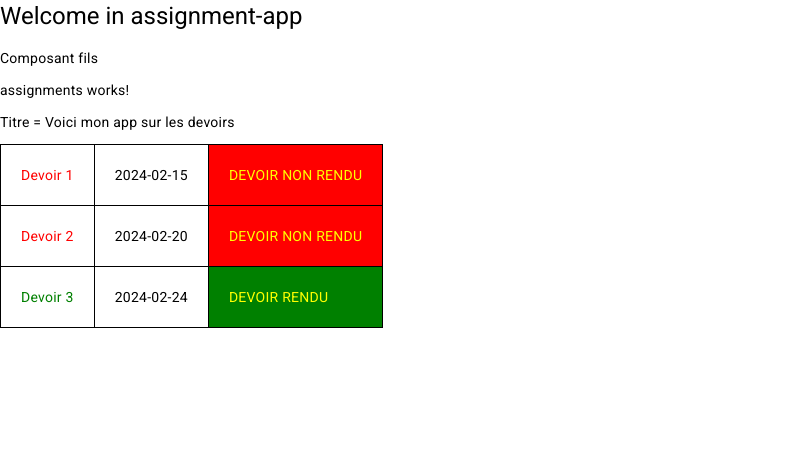
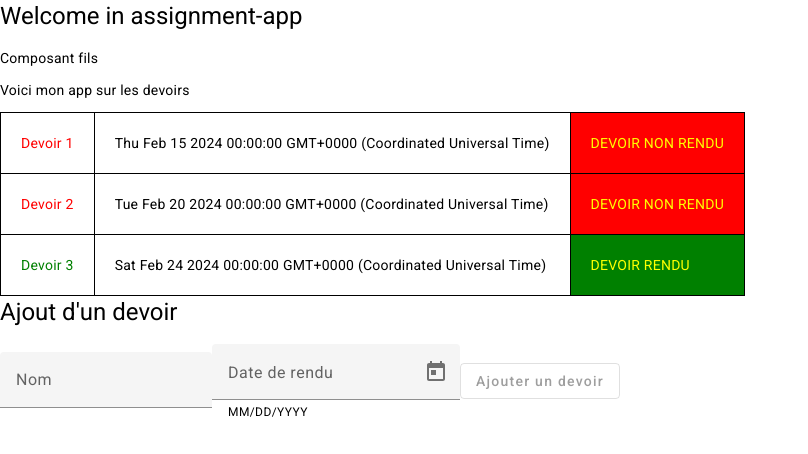
Before and after one commit to FiaritiaRahamison/coursAngular, an Angular app in the folder assignment-app/: page / in a window 1280 px wide. Shown: the top 454 px of the page, without its empty margins (0-808 px from the left). Built offline with nearby package versions, Linux system fonts and the light colour scheme.

Commit message:
Ajout d'un objet par un formulaire.

```diff
--- /dev/null
+++ b/assignment-app/src/app/assignments/assignment.model.ts
@@ -0,0 +1,5 @@
+export class Assignment {
+    nom!: string;
+    dateRendu!: Date
+    estRendu!: boolean
+}
--- a/assignment-app/src/app/assignments/assignments.component.css
+++ b/assignment-app/src/app/assignments/assignments.component.css
@@ -11,3 +11,9 @@ table, tr, td {
 .nonRendu {
     color: red;
 }
+
+.form {
+    display: flex;
+    flex-direction: column;
+    margin: 5px;
+}
--- a/assignment-app/src/app/assignments/assignments.component.html
+++ b/assignment-app/src/app/assignments/assignments.component.html
@@ -1,5 +1,4 @@
-<p>assignments works!</p>
-<p>Titre = {{ titre }}</p>
+<p>{{ titre }}</p>
 
 <table>
     <tbody>
@@ -23,3 +22,20 @@
         }
     </tbody>
 </table>
+
+<h1>Ajout d'un devoir</h1>
+<form ngForm #assignmentForm (submit)="onSubmit($event)">
+    <mat-form-field>
+        <input matInput [(ngModel)]="nomAssignment" placeholder="Nom"  name="nomAssignment">
+    </mat-form-field>
+
+    <mat-form-field>
+        <mat-label>Date de rendu</mat-label>
+        <input matInput [(ngModel)]="dateRendu" name="dateRendu" [matDatepicker]="picker">
+        <mat-hint>MM/DD/YYYY</mat-hint>
+        <mat-datepicker-toggle matIconSuffix [for]="picker"></mat-datepicker-toggle>
+        <mat-datepicker #picker></mat-datepicker>
+    </mat-form-field>
+
+    <button mat-stroked-button color="primary" [disabled]="nomAssignment=='' || dateRendu === undefined">Ajouter un devoir</button>
+</form>
--- a/assignment-app/src/app/assignments/assignments.component.ts
+++ b/assignment-app/src/app/assignments/assignments.component.ts
@@ -1,30 +1,66 @@
 import { Component } from '@angular/core';
 import { CommonModule } from '@angular/common';
+import { FormsModule } from '@angular/forms';
+import { MatButtonModule } from '@angular/material/button';
+import { MatInputModule } from '@angular/material/input';
+import { MatDatepickerModule } from '@angular/material/datepicker';
+import { MatFormFieldModule } from '@angular/material/form-field';
+import {provideNativeDateAdapter} from '@angular/material/core';
+
 import { RenduDirective } from '../shared/rendu.directive';
+import { Assignment } from './assignment.model';
+
 @Component({
   selector: 'app-assignments',
   standalone: true,
-  imports: [CommonModule, RenduDirective],
+  imports: [
+    CommonModule,
+    RenduDirective,
+    FormsModule,
+    MatButtonModule,
+    MatInputModule,
+    MatDatepickerModule,
+    MatFormFieldModule,
+  ],
   templateUrl: './assignments.component.html',
-  styleUrl: './assignments.component.css'
+  styleUrl: './assignments.component.css',
+  providers: [provideNativeDateAdapter()],
 })
 export class AssignmentsComponent {
   titre = "Voici mon app sur les devoirs";
-  assignments = [
+  assignments: Assignment[] = [
     {
       nom: "Devoir 1",
-      dateRendu: "2024-02-15",
+      dateRendu: new Date("2024-02-15"),
       estRendu: false
     },
     {
       nom: "Devoir 2",
-      dateRendu: "2024-02-20",
+      dateRendu: new Date("2024-02-20"),
       estRendu: false
     },
     {
       nom: "Devoir 3",
-      dateRendu: "2024-02-24",
+      dateRendu: new Date("2024-02-24"),
       estRendu: true
     }
-  ]
+  ];
+  nomAssignment: string = "";
+  dateRendu = undefined;
+
+  onSubmit(event: any) {
+    if ((this.nomAssignment == '') || (this.dateRendu === undefined)) return;
+
+    console.log("NOM ASSIGNMENT = " + this.nomAssignment);
+    console.log("DATE RENDU = " + this.dateRendu);
+
+    const newAssignment = {
+      nom: this.nomAssignment,
+      estRendu: false,
+      dateRendu: this.dateRendu
+    };
+
+    console.log(newAssignment)
+    this.assignments.push(newAssignment);
+  }
 }
```
